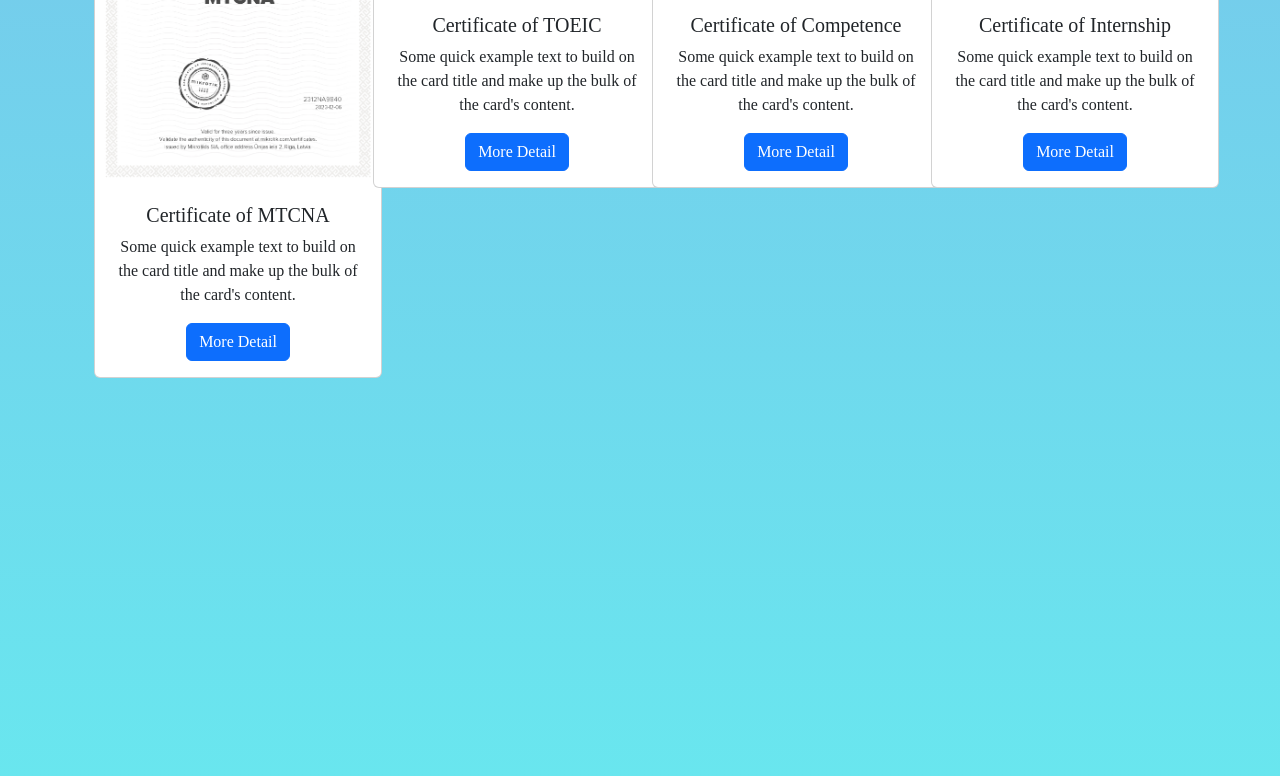
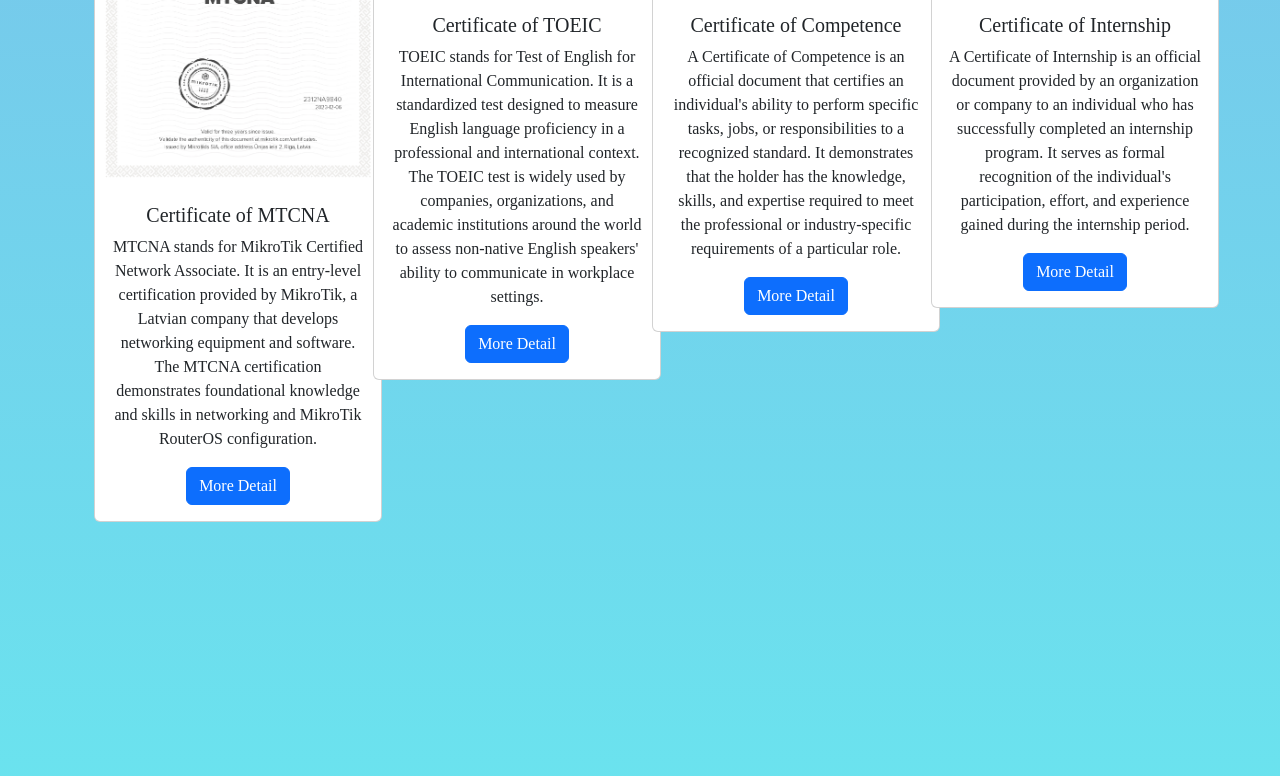
Before and after one commit to Claritsa/Biodata-Personal, a plain HTML site: page index.html in a window 1280 px wide. Shown: the part 3014-3790 px from the top of the page. Drawn offline with Linux system fonts and the light colour scheme.

Commit message:
index.html

```diff
--- a/index.html
+++ b/index.html
@@ -103,7 +103,7 @@
                   <img src="Assets/Image/MTCNA.jpg" class="card-img-top" alt="...">
                   <div class="card-body">
                     <h5 class="card-title">Certificate of MTCNA</h5>
-                    <p class="card-text">Some quick example text to build on the card title and make up the bulk of the card's content.</p>
+                    <p class="card-text">MTCNA stands for MikroTik Certified Network Associate. It is an entry-level certification provided by MikroTik, a Latvian company that develops networking equipment and software. The MTCNA certification demonstrates foundational knowledge and skills in networking and MikroTik RouterOS configuration.</p>
                     <a href="https://drive.google.com/file/d/1j9FmL0XVG-Tz5yQ69sb2Fzx3EALeyTck/view?usp=sharing" class="btn btn-primary">More Detail</a>
                   </div>
                 </div>
@@ -113,7 +113,7 @@
                   <img src="Assets/Image/TOEIC.jpg" class="card-img-top" alt="...">
                   <div class="card-body">
                     <h5 class="card-title">Certificate of TOEIC</h5>
-                    <p class="card-text">Some quick example text to build on the card title and make up the bulk of the card's content.</p>
+                    <p class="card-text">TOEIC stands for Test of English for International Communication. It is a standardized test designed to measure English language proficiency in a professional and international context. The TOEIC test is widely used by companies, organizations, and academic institutions around the world to assess non-native English speakers' ability to communicate in workplace settings.</p>
                     <a href="https://drive.google.com/file/d/1QSFlJuRJHPcy1_wAtJhUp9ofyKwPyveS/view?usp=sharing" class="btn btn-primary">More Detail</a>
                   </div>
                 </div>
@@ -123,7 +123,7 @@
                   <img src="Assets/Image/GarudaEmas.jpg" class="card-img-top" alt="...">
                   <div class="card-body">
                     <h5 class="card-title">Certificate of Competence</h5>
-                    <p class="card-text">Some quick example text to build on the card title and make up the bulk of the card's content.</p>
+                    <p class="card-text">A Certificate of Competence is an official document that certifies an individual's ability to perform specific tasks, jobs, or responsibilities to a recognized standard. It demonstrates that the holder has the knowledge, skills, and expertise required to meet the professional or industry-specific requirements of a particular role.</p>
                     <a href="https://drive.google.com/file/d/1FYS6dWUbH5O805MsXP5xNOv2xVcwz4ld/view?usp=sharing" class="btn btn-primary">More Detail</a>
                   </div>
                 </div>
@@ -133,7 +133,7 @@
                   <img src="Assets/Image/PKL.jpg" class="card-img-top" alt="...">
                   <div class="card-body">
                     <h5 class="card-title">Certificate of Internship</h5>
-                    <p class="card-text">Some quick example text to build on the card title and make up the bulk of the card's content.</p>
+                    <p class="card-text">A Certificate of Internship is an official document provided by an organization or company to an individual who has successfully completed an internship program. It serves as formal recognition of the individual's participation, effort, and experience gained during the internship period.</p>
                     <a href="https://drive.google.com/file/d/18tguD2gTQpAdeCYppMT3ZXz2ii0oVVg7/view?usp=sharing" class="btn btn-primary">More Detail</a>
                   </div>
                 </div>
```
